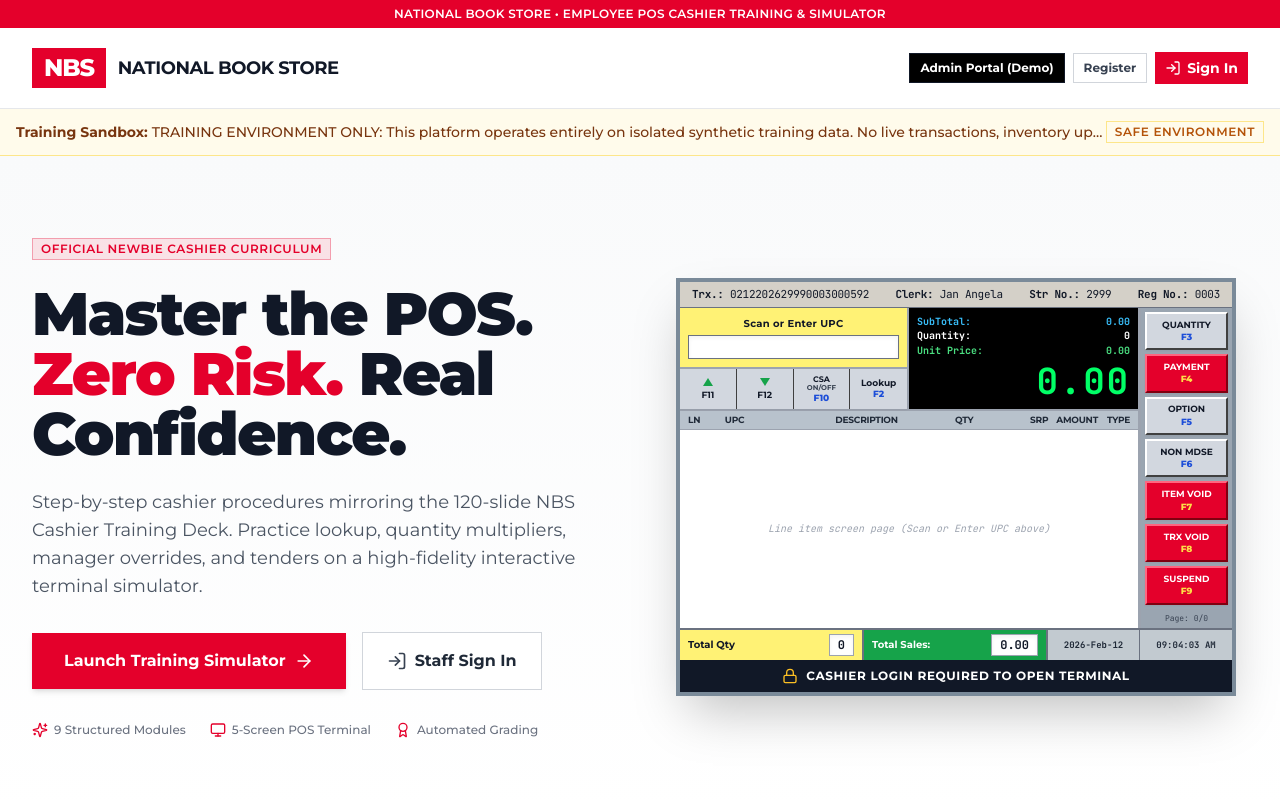
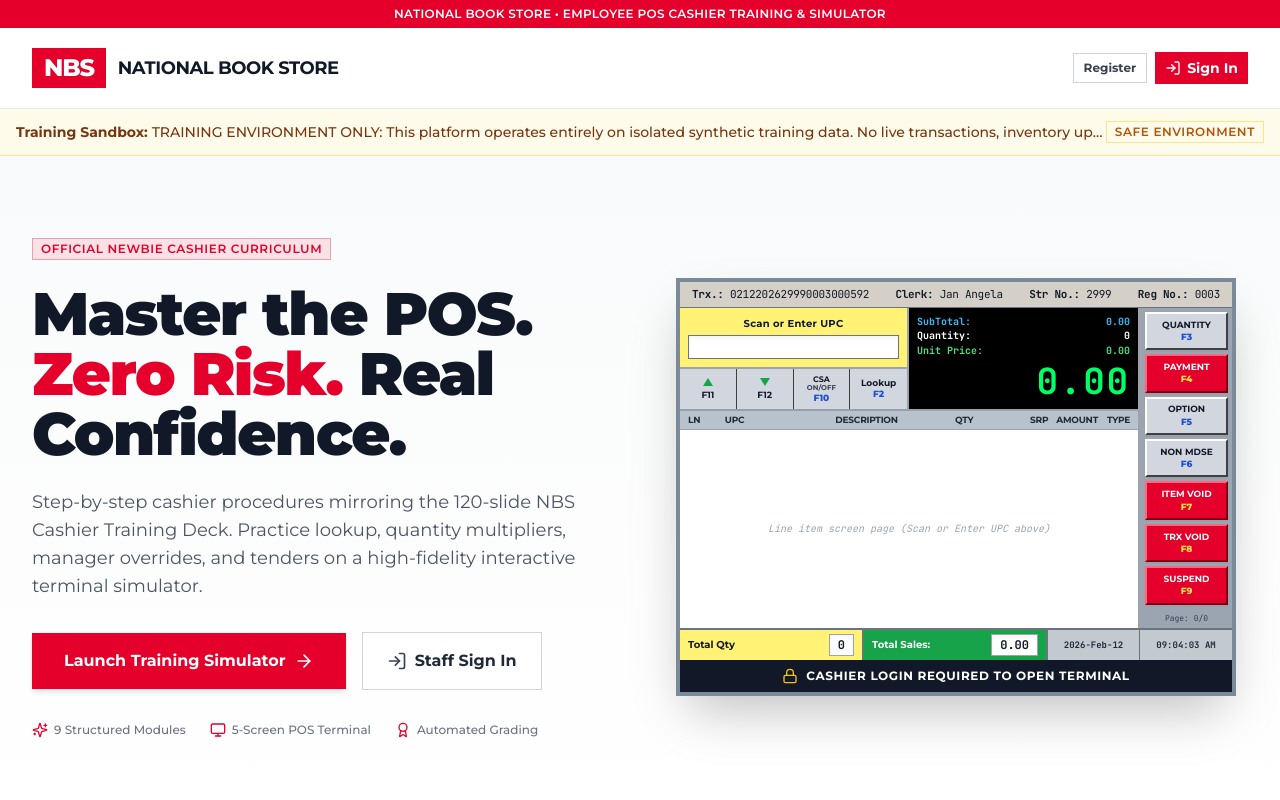
Before and after one commit to fen12rir/NBS-Projects, a Next.js app: page / in a window 1280 px wide. Shown: the top 800 px of the page. Built offline with nearby package versions, Linux system fonts and the light colour scheme; no server answers.

Commit message:
fix(landing): remove redundant Admin Portal (Demo) button from top nav

```diff
--- a/src/app/page.tsx
+++ b/src/app/page.tsx
@@ -52,11 +52,6 @@ export default function HomePage() {
     window.location.href = "/dashboard";
   };
 
-  const handleAdminDemoEntry = async () => {
-    await enterDemoMode("admin");
-    window.location.href = "/admin";
-  };
-
   const handleLaunchClick = () => {
     if (user) {
       router.push("/simulator");
@@ -103,14 +98,6 @@ export default function HomePage() {
               </Link>
             ) : (
               <div className="flex items-center space-x-2">
-                <Button
-                  variant="outline"
-                  size="sm"
-                  onClick={handleAdminDemoEntry}
-                  className="hidden md:inline-flex border-gray-900 bg-black text-white hover:bg-gray-800 font-bold text-xs"
-                >
-                  Admin Portal (Demo)
-                </Button>
                 <Link href="/signup">
                   <Button
                     variant="outline"
```
